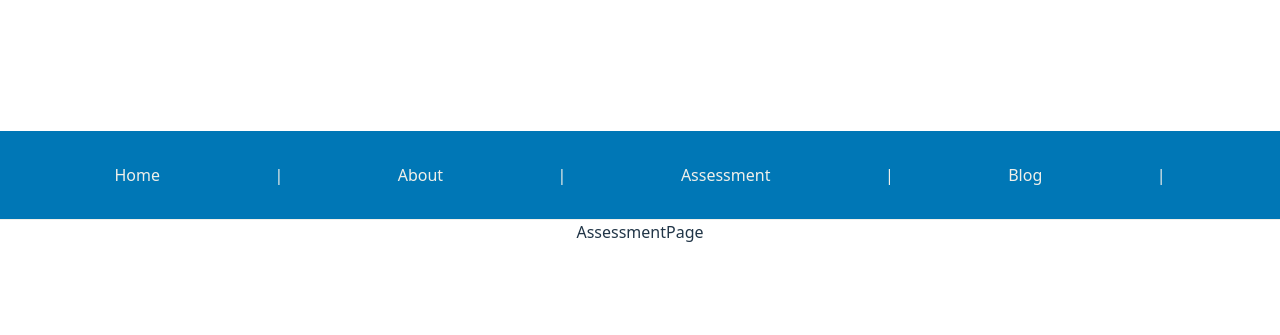
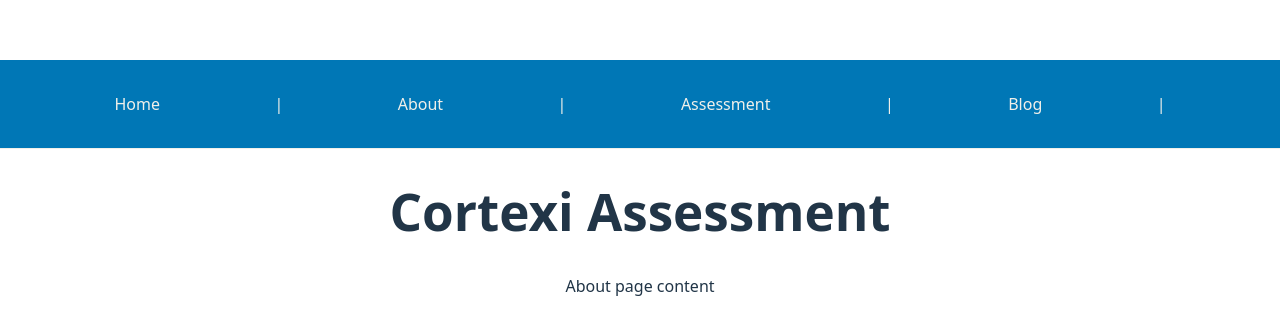
Before and after one commit to stphnrosa/OffCapstoneFrontend, a React (Vite) app: page /Assessment in a window 1280 px wide. Shown: the part 213-548 px from the top of the page. Built offline with nearby package versions, Linux system fonts and the light colour scheme.

Commit message:
UPDATED FILES

```diff
--- a/src/App.css
+++ b/src/App.css
@@ -3,7 +3,7 @@
   margin: 0 auto;
   padding: 2rem;
   text-align: center;
-  background-color: linear gradient 90deg: #a6a6a6, #ffffff ;
+  background-color: linear gradient 90deg, #a6a6a6, #ffffff ;
 }
 
 .logo {
--- a/src/components/CommentListItem/CommentListItem.jsx
+++ b/src/components/CommentListItem/CommentListItem.jsx
@@ -20,7 +20,7 @@
 
   return (
     <div>
-   <p> {comment.body}</p>
+   <p> {comment.content}</p>
    <button onClick={handleDelete}>Delete</button>
    </div>
   )
--- a/src/components/CreateCommentForm/CreateCommentForm.jsx
+++ b/src/components/CreateCommentForm/CreateCommentForm.jsx
@@ -10,10 +10,11 @@
   async function handleSubmit(e) {
     e.preventDefault();
     try {
+      const commentData = { content:formData.body, blogId }
       const response = await fetch(`http://localhost:3000/comments`, {
         method: "POST",
         headers: { "Content-Type": "application/json" },
-        body: JSON.stringify({ ...formData, blogId }),
+        body: JSON.stringify(commentData),
       });
       const newComment = await response.json();
       setComments((prev) => [...prev, newComment]);
--- a/src/pages/AssessmentPage/AssessmentPage.jsx
+++ b/src/pages/AssessmentPage/AssessmentPage.jsx
@@ -2,6 +2,9 @@
 
 export default function AssessmentPage() {
   return (
-    <div>AssessmentPage</div>
+    <div style={{ textAlign: 'center' }}>
+    <h1>Cortexi Assessment </h1>
+    <p>About page content</p>
+    </div>
   )
 }
```
